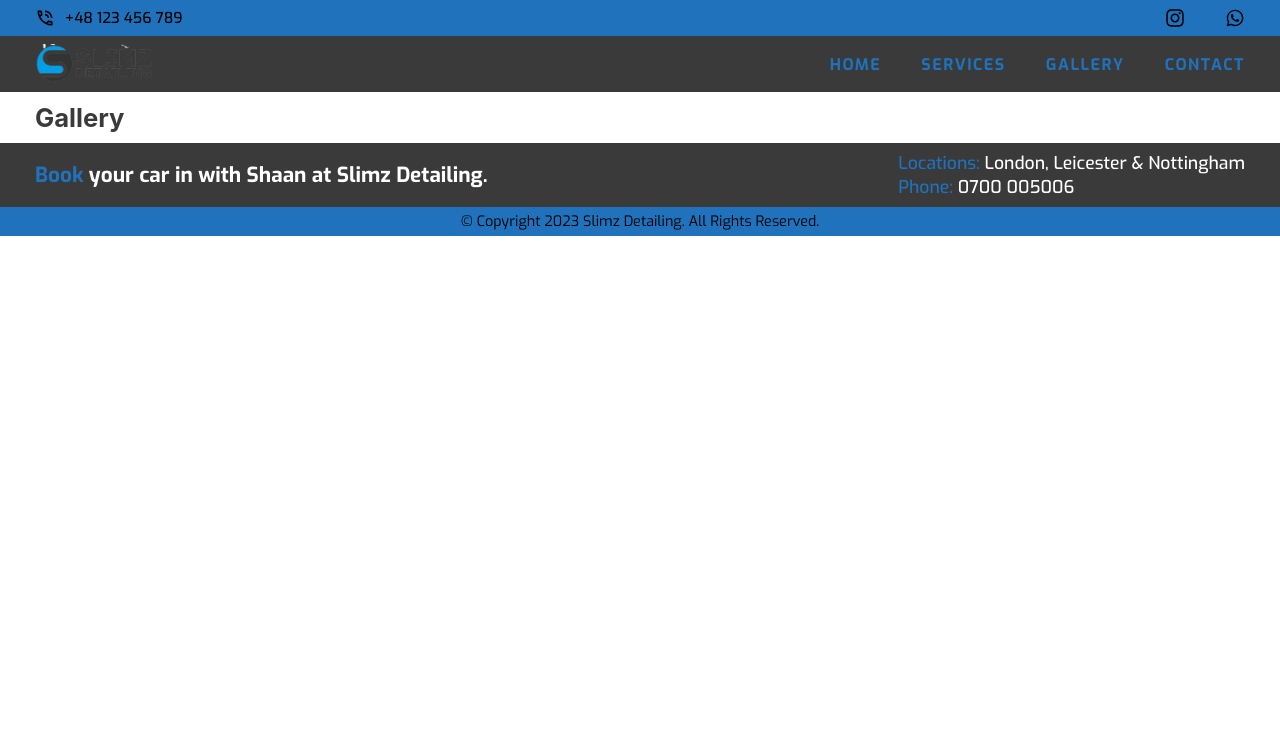
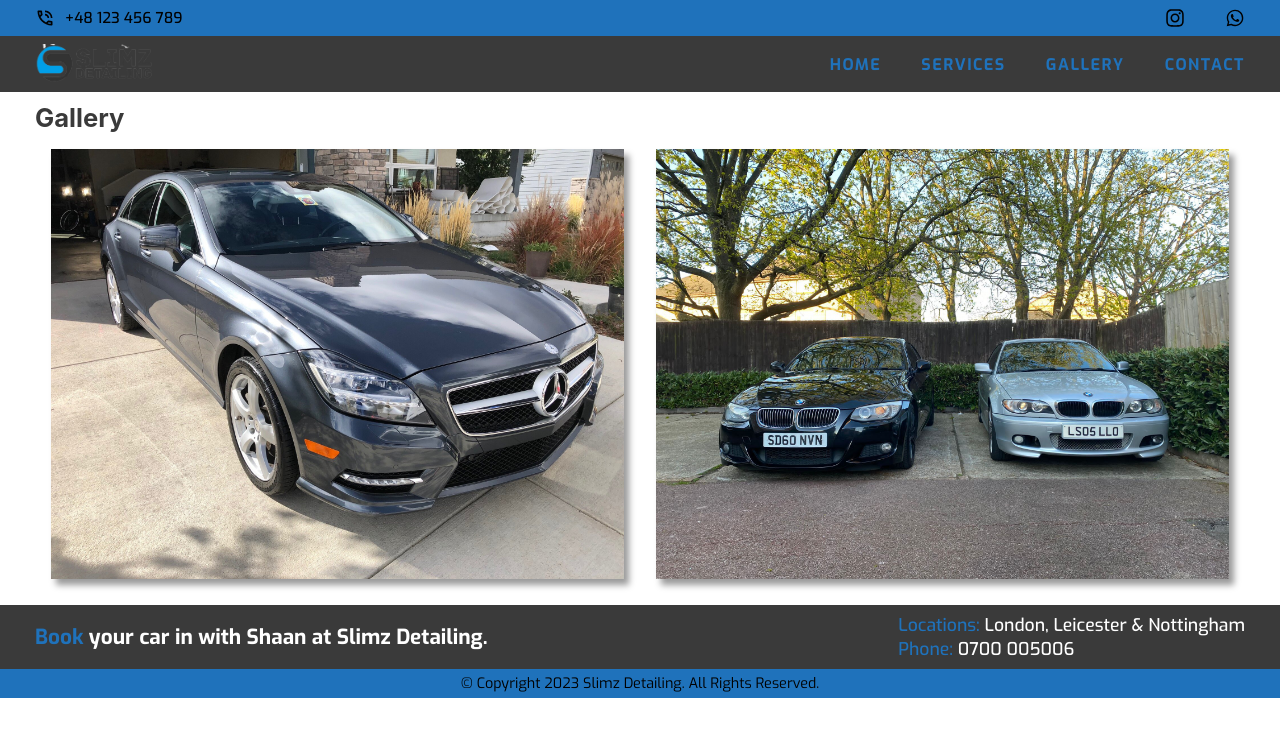
Before and after one commit to jeromekithinji/slimz-detailing, a React (Create React App) app: page / in a window 1280 px wide. Shown: the top 736 px of the page. Built offline with nearby package versions, Linux system fonts and the light colour scheme.

Commit message:
Gallery page added

```diff
--- a/src/pages/galleryPage/galleryPage.jsx
+++ b/src/pages/galleryPage/galleryPage.jsx
@@ -1,5 +1,7 @@
 import React from 'react'
 import "./galleryPage.scss"
+
+import galleryData from "../../assets/data/galleryData"
 
 
 const GalleryPage = () => {
@@ -8,6 +10,13 @@ const GalleryPage = () => {
         <p className="galleryPage-title">
             Gallery
         </p>
+        <div className="galleryPage__container">
+                {galleryData.map((item, index) => (
+                    <div className="galleryPage__container-item">
+                        <img src={galleryData[index].image} alt={galleryData[index].altText} className="galleryPage__container-item-image" />
+                    </div>
+                ))}
+        </div>
     </div>
   )
 }
--- a/src/pages/galleryPage/galleryPage.scss
+++ b/src/pages/galleryPage/galleryPage.scss
@@ -6,4 +6,33 @@
         font-size: 1.6rem;
         color: $secondary-color;
     }
+
+    &__container {
+        width: 100%;
+        display: flex;
+        flex-wrap: wrap;
+        /* Compensate for excess margin on outer gallery flex items */
+        // margin: 4rem 4rem;
+
+        &-item {
+            /* Minimum width of 24rem and grow to fit available space */
+            flex: 1 0 18rem;
+            /* Margin value should be half of grid-gap value as margins on flex items don't collapse */
+            margin: 1rem;
+            box-shadow: 0.3rem 0.4rem 0.4rem rgba(0, 0, 0, 0.4);
+            overflow: hidden;
+
+            &-image {
+                display: block;
+                width: 100%;
+                height: 100%;
+                object-fit: cover;
+                transition: transform 400ms ease-out;
+
+                &:hover {
+                    transform: scale(1.15);
+                }
+            }
+        }
+    }
 }
```
